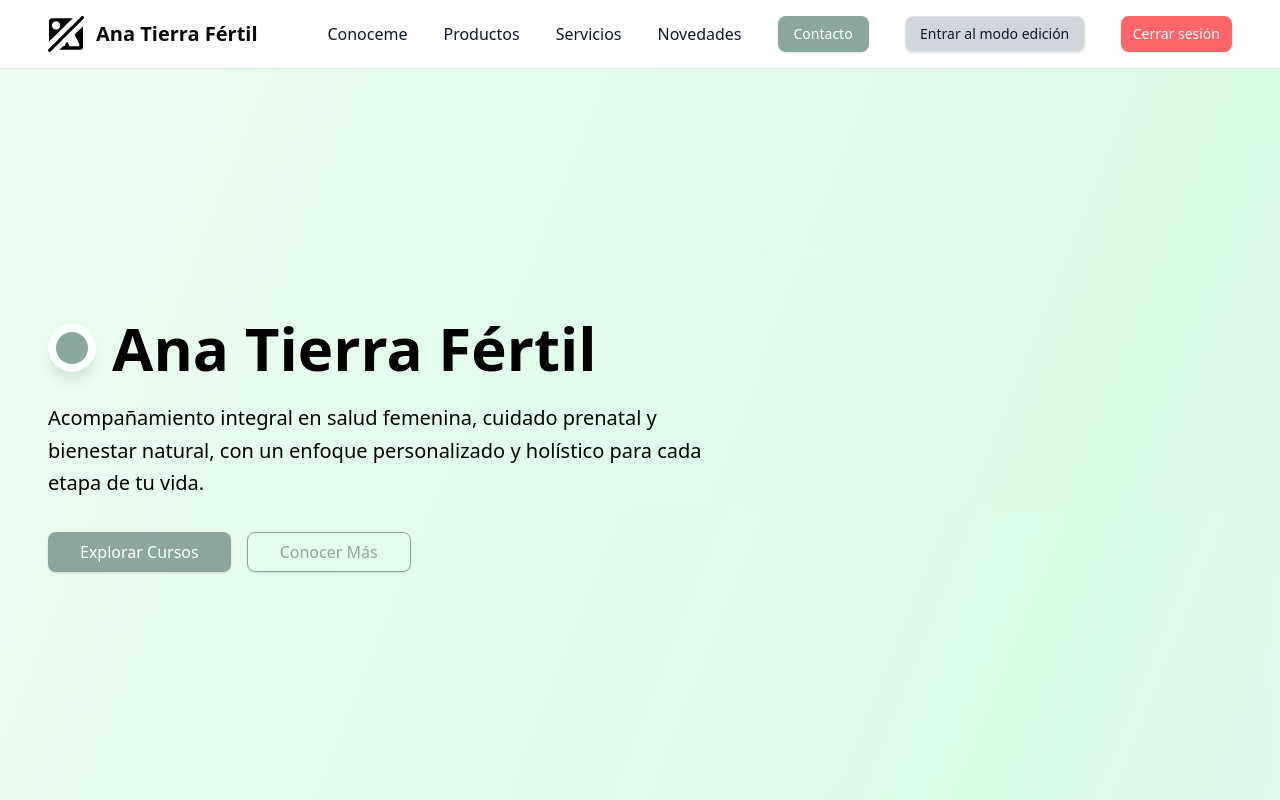
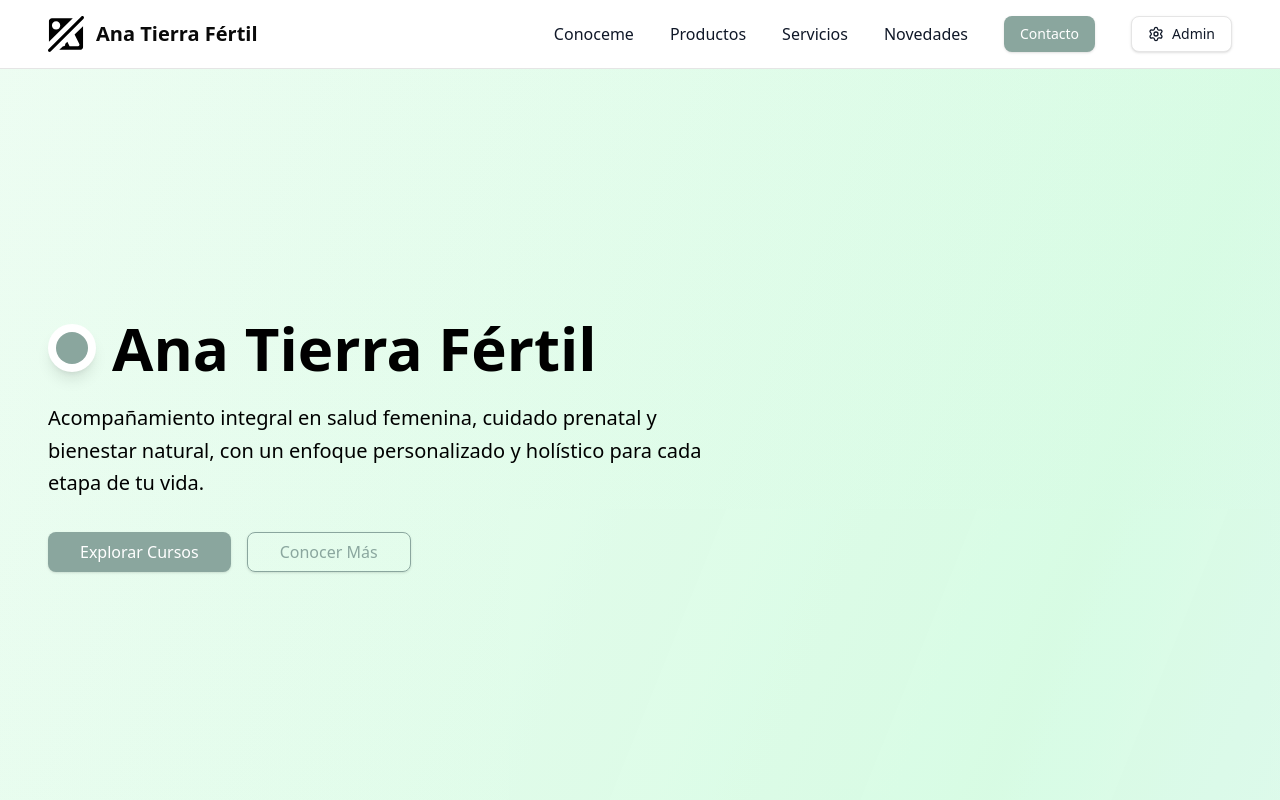
Before and after one commit to natanMedina/AnaTierraFertil, a Next.js app: page / in a window 1280 px wide. Shown: the top 800 px of the page. Built offline with nearby package versions, Linux system fonts and the light colour scheme; sample sign-in values are in the browser's storage.

Commit message:
adding AdminSheet component, to manage admin features, for now only able to switch edit mode

```diff
--- /dev/null
+++ b/src/components/layout/AdminSheet.tsx
@@ -0,0 +1,70 @@
+'use client'
+
+import {
+  Sheet,
+  SheetContent,
+  SheetDescription,
+  SheetHeader,
+  SheetTitle,
+  SheetTrigger,
+} from '@/components/ui/sheet'
+import { Switch } from '@/components/ui/switch'
+import { Button } from '@/components/ui/button'
+import { useAdmin } from '@/context/AdminContext'
+import { useState } from 'react'
+import { Settings } from 'lucide-react'
+
+export function AdminSheet() {
+  const { logout, editMode, toggleEditMode } = useAdmin()
+  const [open, setOpen] = useState(false)
+
+  return (
+    <Sheet open={open} onOpenChange={setOpen}>
+      <SheetTrigger asChild>
+        <Button variant="outline" className="flex items-center gap-2">
+          <Settings className="w-4 h-4" />
+          Admin
+        </Button>
+      </SheetTrigger>
+
+      <SheetContent
+        side="right"
+        className="w-[300px] sm:w-[400px] flex flex-col h-full"
+      >
+        <SheetHeader>
+          <SheetTitle>Panel de Administración</SheetTitle>
+        </SheetHeader>
+        <SheetDescription>
+          Gestiona con el modo administrador: haz cambios a tu perfil o usa las
+          herramientas de gestión.
+        </SheetDescription>
+
+        <div className="mt-10">
+          <div className="flex items-center gap-5">
+            <Switch
+              checked={editMode}
+              onCheckedChange={toggleEditMode}
+              className="data-[state=checked]:bg-admin"
+            />
+            <span className="text-sm font-medium text-foreground">
+              Modo edición
+            </span>
+          </div>
+        </div>
+        <div className="mt-auto flex flex-col gap-2">
+          <Button type="submit" variant="admin" className="w-full">
+            Guardar cambios
+          </Button>
+
+          <Button
+            variant="admin_destructive"
+            className="w-full"
+            onClick={logout}
+          >
+            Cerrar sesión
+          </Button>
+        </div>
+      </SheetContent>
+    </Sheet>
+  )
+}
--- a/src/components/layout/Header.tsx
+++ b/src/components/layout/Header.tsx
@@ -7,9 +7,10 @@ import { useState } from 'react'
 import { siteConfig } from '@/config/site'
 import { ContactDialog } from '@/components/shared/ContactDialog'
 import { useAdmin } from '@/context/AdminContext'
+import { AdminSheet } from './AdminSheet'
 
 export default function Header() {
-  const { isAdmin, editMode, toggleEditMode, logout } = useAdmin()
+  const { isAdmin } = useAdmin()
   const [open, setOpen] = useState(false)
 
   return (
@@ -55,25 +56,7 @@ export default function Header() {
           </Button>
 
           {isAdmin ? (
-            <>
-              <Button
-                variant="outline"
-                onClick={toggleEditMode}
-                className={`w-45 rounded-md ${
-                  editMode
-                    ? 'bg-gray-600 text-white hover:bg-gray-500'
-                    : 'bg-gray-300 hover:bg-gray-400'
-                }`}
-              >
-                {editMode ? 'Salir del modo edición' : 'Entrar al modo edición'}
-              </Button>
-              <Button
-                onClick={logout}
-                className="px-3 py-1 bg-red-400 hover:bg-red-800 text-white rounded-md"
-              >
-                Cerrar sesión
-              </Button>
-            </>
+            <AdminSheet />
           ) : (
             <Link
               href="/login"
```
